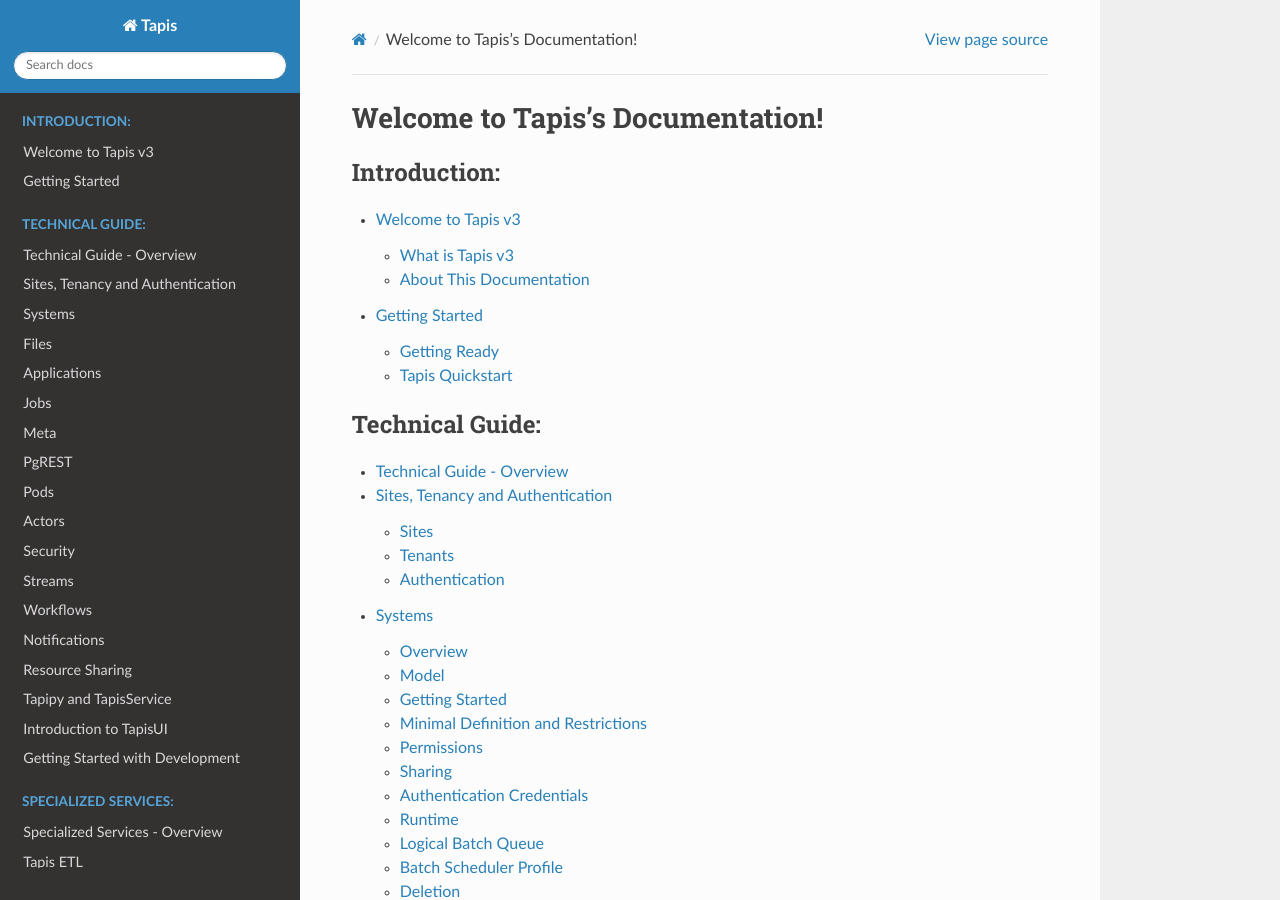
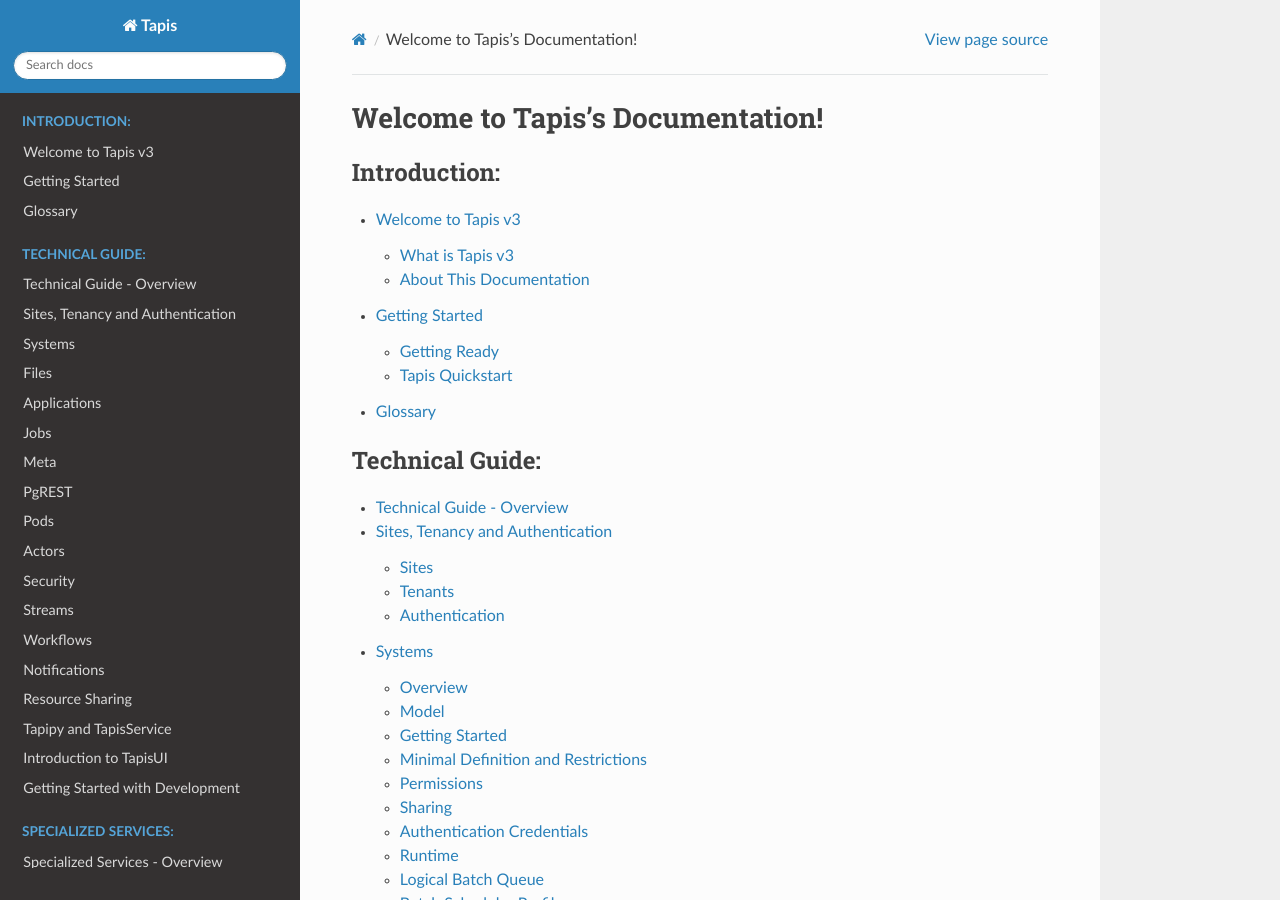
Before and after one commit to tapis-project/documentation, a Sphinx documentation site: the page built from source/contents.rst, in a window 1280 px wide and 900 px high. Built offline with Sphinx 7.4.7 and the Read the Docs theme 3.1.0, drawn with Linux system fonts in a browser that asks for light colours.

Commit message:
Add glossary to the contents index

```diff
--- a/source/contents.rst
+++ b/source/contents.rst
@@ -12,7 +12,7 @@
 
    index
    getting-started/index
-
+   getting-started/glossary
 
 .. toctree::
    :maxdepth: 2
```
